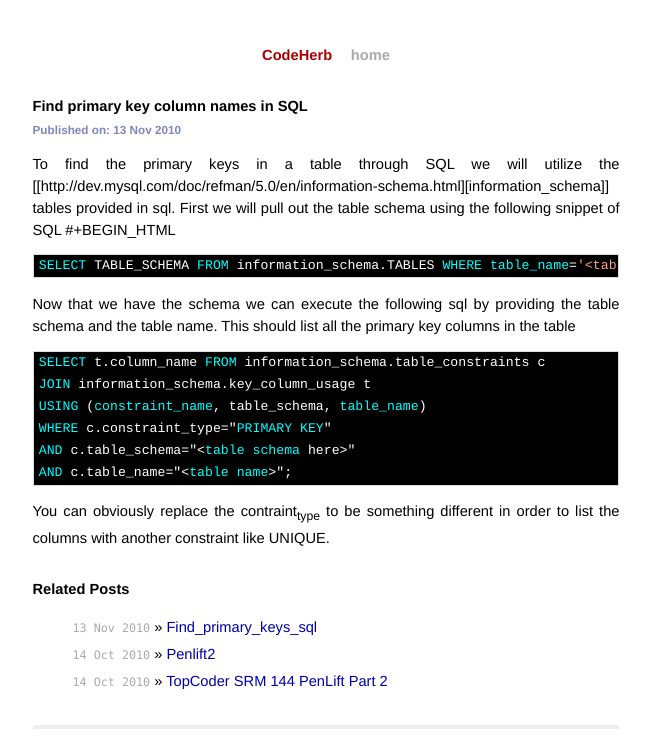
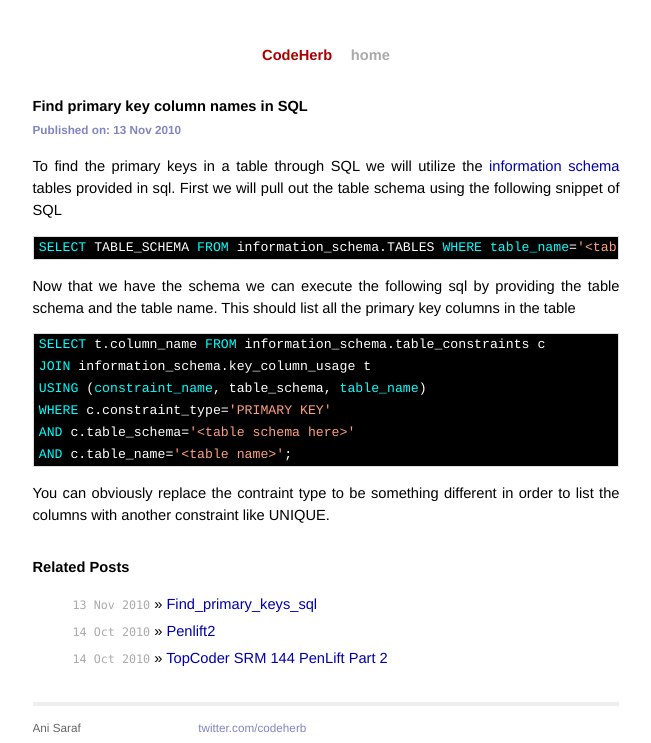
Before and after one commit to anisaraf/anisaraf.github.com, a Jekyll site: the page built from _posts/2010-11-13-find_primary_keys_sql.html, in a window 1280 px wide. Shown: the top 743 px of the page, without its empty margins (314-965 px from the left). Built offline with Jekyll 4.4.1, drawn with Linux system fonts in a browser that asks for light colours; Markdown is read by kramdown in place of the engine named in the settings; comment, search, counter and statistics services are not loaded.

Commit message:
fix sql post

```diff
--- a/_posts/2010-11-13-find_primary_keys_sql.html
+++ b/_posts/2010-11-13-find_primary_keys_sql.html
@@ -4,12 +4,14 @@ title:  Find primary key column names in SQL
 tags : SQL
 ---
 
+<p>
 To find the primary keys in a table through SQL we will utilize the
-[[http://dev.mysql.com/doc/refman/5.0/en/information-schema.html][information_schema]] tables provided in sql. First we will pull out the
+<a href="http://dev.mysql.com/doc/refman/5.0/en/information-schema.html">information schema</a> tables provided in sql. First we will pull out the
 table schema using the following snippet of SQL
+</p>
 
 
-#+BEGIN_HTML
+
 <pre class="src src-sql"><span class="org-keyword">SELECT</span> TABLE_SCHEMA <span class="org-keyword">FROM</span> information_schema.TABLES <span class="org-keyword">WHERE</span> <span class="org-keyword">table_name</span>=<span class="org-string">'&lt;table name&gt;'</span>;
 </pre>
 
@@ -26,14 +28,14 @@ the primary key columns in the table
 <pre class="src src-sql"><span class="org-keyword">SELECT</span> t.column_name <span class="org-keyword">FROM</span> information_schema.table_constraints c
 <span class="org-keyword">JOIN</span> information_schema.key_column_usage t
 <span class="org-keyword">USING</span> (<span class="org-keyword">constraint_name</span>, table_schema, <span class="org-keyword">table_name</span>)
-<span class="org-keyword">WHERE</span> c.constraint_type="<span class="org-keyword">PRIMARY</span> <span class="org-keyword">KEY</span>"
-<span class="org-keyword">AND</span> c.table_schema="&lt;<span class="org-keyword">table</span> <span class="org-keyword">schema</span> here&gt;"
-<span class="org-keyword">AND</span> c.table_name="&lt;<span class="org-keyword">table</span> <span class="org-keyword">name</span>&gt;";
+<span class="org-keyword">WHERE</span> c.constraint_type=<span class="org-string">'PRIMARY KEY'</span>
+<span class="org-keyword">AND</span> c.table_schema=<span class="org-string">'&lt;table schema here&gt;'</span>
+<span class="org-keyword">AND</span> c.table_name=<span class="org-string">'&lt;table name&gt;'</span>;
 </pre>
 
 
 
 <p>
-You can obviously replace the contraint<sub>type</sub> to be something different
+You can obviously replace the contraint type to be something different
 in order to list the columns with another constraint like UNIQUE.
 </p>
```
Also changed, not shown: org/_posts/2010-11-13-find_primary_keys_sql.org (+6 -5 lines).
